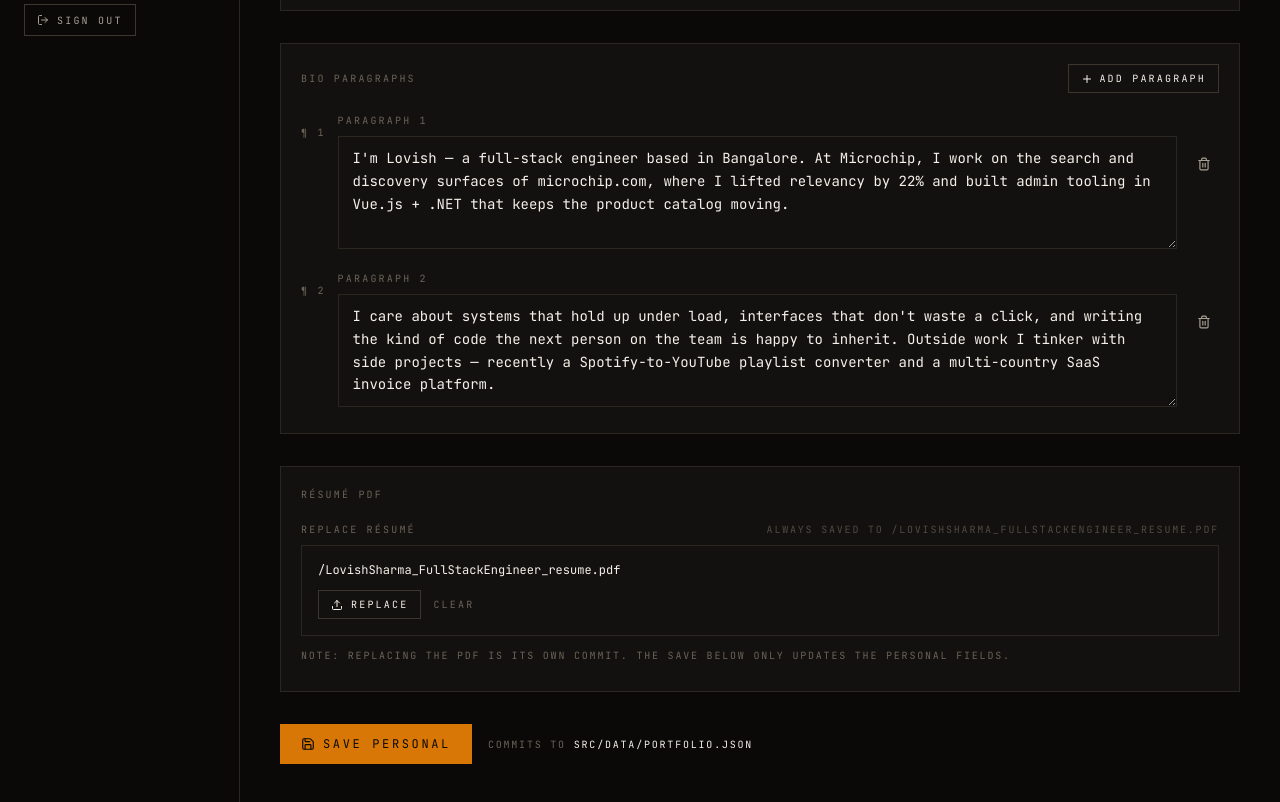
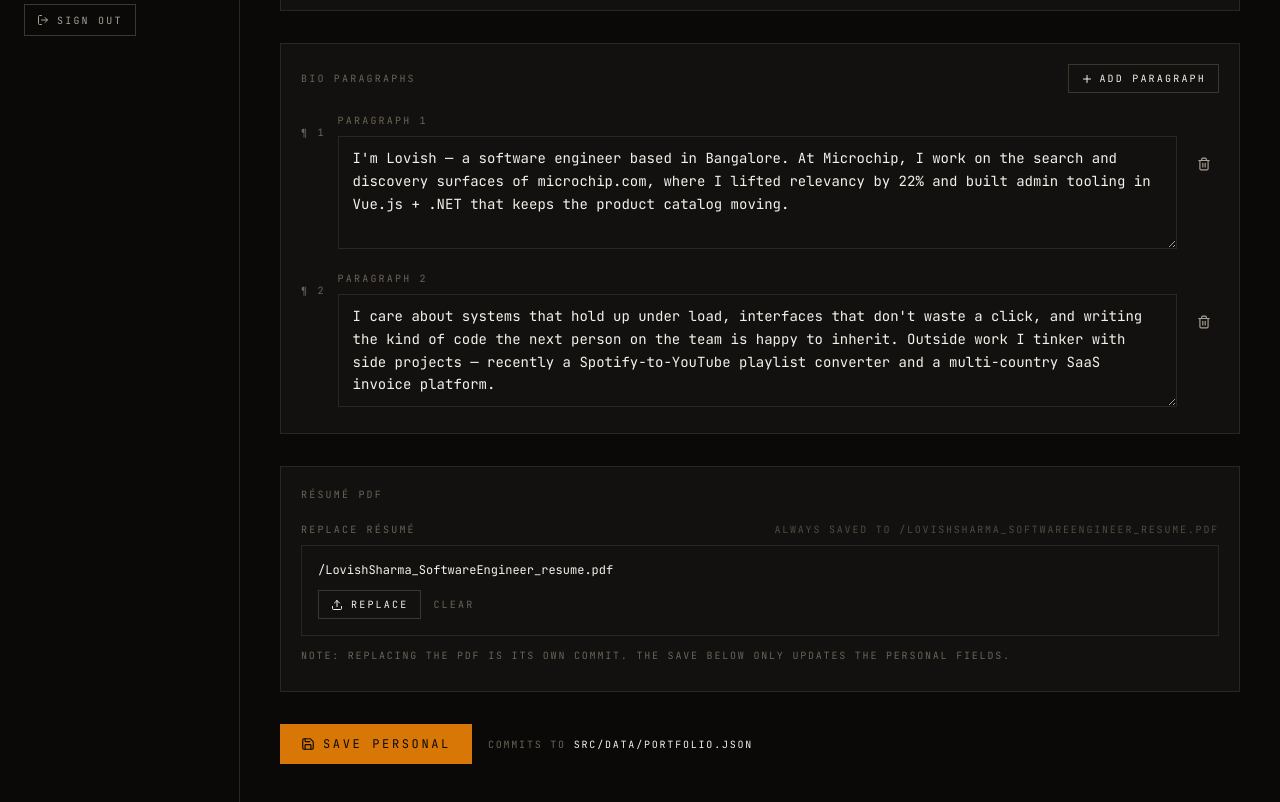
Before and after one commit to Lovish141/portfolio, a Next.js app: page /admin/personal in a window 1280 px wide. Shown: the part 740-1542 px from the top of the page. Built offline with nearby package versions, Linux system fonts and the light colour scheme.

Commit message:
fix: update resume file references and change title to Software Engineer

```diff
--- a/src/app/admin/personal/PersonalEditor.tsx
+++ b/src/app/admin/personal/PersonalEditor.tsx
@@ -10,7 +10,7 @@ import ImageUploader from '../_components/ImageUploader';
 import { useSaveSection } from '../_components/useSaveSection';
 import { useStagedSection } from '../_components/PendingChanges';
 
-const RESUME_PATH = '/LovishSharma_FullStackEngineer_resume.pdf';
+const RESUME_PATH = '/LovishSharma_SoftwareEngineer_resume.pdf';
 
 export default function PersonalEditor({ initial }: { initial: Personal }) {
   const staged = useStagedSection<Personal>('personal');
@@ -166,7 +166,7 @@ export default function PersonalEditor({ initial }: { initial: Personal }) {
             value={resumePath}
             kind="resume"
             onChange={(p) => setResumePath(p)}
-            hint="Always saved to /LovishSharma_FullStackEngineer_resume.pdf"
+            hint="Always saved to /LovishSharma_SoftwareEngineer_resume.pdf"
           />
           <p className="mt-3 font-mono text-[10px] uppercase tracking-[0.18em] text-text-dim">
             Note: replacing the PDF is its own commit. The Save below only updates the personal fields.
--- a/src/app/api/admin/upload/route.ts
+++ b/src/app/api/admin/upload/route.ts
@@ -6,7 +6,7 @@ export const runtime = 'nodejs';
 const MAX_IMAGE_BYTES = 3 * 1024 * 1024;
 const MAX_PDF_BYTES = 5 * 1024 * 1024;
 
-const RESUME_PATH = 'public/LovishSharma_FullStackEngineer_resume.pdf';
+const RESUME_PATH = 'public/LovishSharma_SoftwareEngineer_resume.pdf';
 
 function slug(s: string): string {
   return s
@@ -66,7 +66,7 @@ export async function POST(req: Request) {
 
   if (kind === 'resume') {
     path = RESUME_PATH;
-    publicPath = '/LovishSharma_FullStackEngineer_resume.pdf';
+    publicPath = '/LovishSharma_SoftwareEngineer_resume.pdf';
   } else {
     const ts = Date.now();
     const finalName = `${slug(filename)}-${ts}.${magic.ext}`;
--- a/src/app/layout.tsx
+++ b/src/app/layout.tsx
@@ -24,12 +24,12 @@ const mono = JetBrains_Mono({
 export const metadata: Metadata = {
   metadataBase: new URL('https://lovish.dev'),
   title: {
-    default: 'Lovish Sharma — Full-stack engineer',
+    default: 'Lovish Sharma — Software engineer',
     template: '%s — Lovish Sharma',
   },
   description:
-    'Full-stack engineer based in Bangalore, building search and discovery at Microchip. Selected work, experience, and contact.',
-  keywords: ['Lovish Sharma', 'full-stack engineer', 'Next.js', 'React', 'TypeScript', 'Microchip', 'Bangalore', 'portfolio'],
+    'Software engineer based in Bangalore, building search and discovery at Microchip. Selected work, experience, and contact.',
+  keywords: ['Lovish Sharma', 'software engineer', 'full-stack engineer', 'Next.js', 'React', 'TypeScript', 'Microchip', 'Bangalore', 'portfolio'],
   authors: [{ name: 'Lovish Sharma', url: 'https://lovish.dev' }],
   creator: 'Lovish Sharma',
   openGraph: {
@@ -37,18 +37,18 @@ export const metadata: Metadata = {
     locale: 'en_IN',
     url: 'https://lovish.dev',
     siteName: 'Lovish Sharma',
-    title: 'Lovish Sharma — Full-stack engineer',
+    title: 'Lovish Sharma — Software engineer',
     description:
-      'Full-stack engineer based in Bangalore. Selected work, experience, and contact.',
+      'Software engineer based in Bangalore. Selected work, experience, and contact.',
     images: [
-      { url: '/og.png', width: 1200, height: 630, alt: 'Lovish Sharma — Full-stack engineer' },
+      { url: '/og.png', width: 1200, height: 630, alt: 'Lovish Sharma — Software engineer' },
     ],
   },
   twitter: {
     card: 'summary_large_image',
     creator: '@LovishS08693875',
-    title: 'Lovish Sharma — Full-stack engineer',
-    description: 'Full-stack engineer based in Bangalore.',
+    title: 'Lovish Sharma — Software engineer',
+    description: 'Software engineer based in Bangalore.',
     images: ['/og.png'],
   },
   robots: { index: true, follow: true },
--- a/src/components/About.tsx
+++ b/src/components/About.tsx
@@ -52,7 +52,7 @@ const About = () => {
             <FadeIn delay={0.4}>
               <div className="pt-4">
                 <MagneticButton
-                  href="/LovishSharma_FullStackEngineer_resume.pdf"
+                  href="/LovishSharma_SoftwareEngineer_resume.pdf"
                   download
                   className="gap-3 border border-border-strong px-6 py-3 font-mono text-xs uppercase tracking-[0.2em] text-text hover:border-accent hover:text-accent transition-colors"
                 >
--- a/src/components/Footer.tsx
+++ b/src/components/Footer.tsx
@@ -50,7 +50,7 @@ const Footer = () => {
               Available<span className="text-accent">.</span>
             </h2>
             <p className="mt-4 max-w-xl text-base leading-[1.5] text-text-muted md:text-lg">
-              Open for full-stack roles, contracts, and select side projects.{' '}
+              Open for software engineering roles, contracts, and select side projects.{' '}
               <a
                 href={`mailto:${personal.email}`}
                 className="text-text underline-offset-4 hover:underline hover:text-accent transition-colors"
--- a/src/data/portfolio.json
+++ b/src/data/portfolio.json
@@ -1,7 +1,7 @@
 {
   "personal": {
     "name": "Lovish Sharma",
-    "title": "Full-stack engineer",
+    "title": "Software engineer",
     "subtitle": "Software engineer building scalable web platforms at Microchip, India.",
     "email": "slovish11sharma@gmail.com",
     "phone": "+91 97798 98119",
@@ -10,7 +10,7 @@
     "linkedIn": "https://www.linkedin.com/in/lovish1sharma/",
     "github": "https://github.com/Lovish141",
     "bio": [
-      "I'm Lovish — a full-stack engineer based in Bangalore. At Microchip, I work on the search and discovery surfaces of microchip.com, where I lifted relevancy by 22% and built admin tooling in Vue.js + .NET that keeps the product catalog moving.",
+      "I'm Lovish — a software engineer based in Bangalore. At Microchip, I work on the search and discovery surfaces of microchip.com, where I lifted relevancy by 22% and built admin tooling in Vue.js + .NET that keeps the product catalog moving.",
       "I care about systems that hold up under load, interfaces that don't waste a click, and writing the kind of code the next person on the team is happy to inherit. Outside work I tinker with side projects — recently a Spotify-to-YouTube playlist converter and a multi-country SaaS invoice platform."
     ]
   },
```
Also changed, not shown: 1 other file (tests, documents, lock files or other folders).
